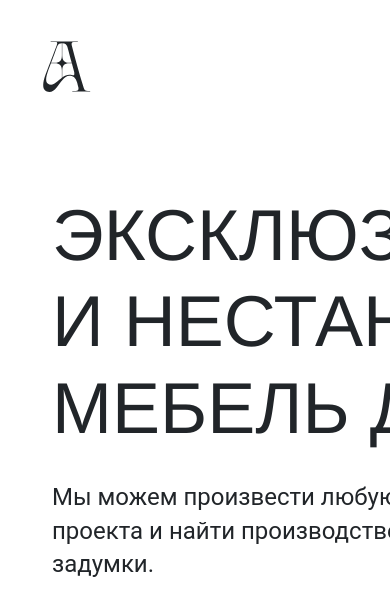
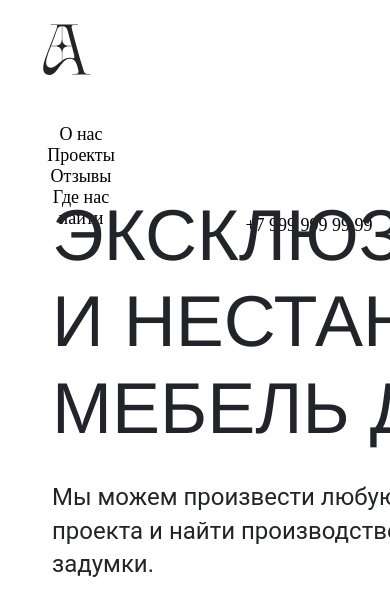
Before and after one commit to yrik2707/portfolio, a plain HTML site: page index.html in a window 390 px wide. Shown: the top 616 px of the page. Drawn offline with Linux system fonts and the light colour scheme.

Commit message:
Update style.css

```diff
--- a/css/style.css
+++ b/css/style.css
@@ -7,24 +7,44 @@
 
 header {
     display: flex;
-    align-items: center; /* Чтобы выровнять элементы по вертикали */
+    align-items: center;
     margin-left: 32px;
     margin-right: 32px;
     margin-top: 12px;
-    width: 1376px;
+    width: 100%; /* Ширина 100% для адаптивности */
     height: 108px;
     flex-shrink: 0;
 }
+
 nav {
     width: 98px;
     height: 108px;
-    margin-left: 861px;
+    margin-left: auto; /* Автоматическое выравнивание справа */
     display: inline-flex;
     flex-direction: column;
     align-items: flex-start;
     gap: 8px;
     padding-top: 17px;
 }
+
+/* Добавим медиа-запросы для адаптивности */
+@media screen and (max-width: 768px) {
+    header {
+        flex-direction: column; /* Переключаем на вертикальное выравнивание */
+        align-items: flex-start;
+        text-align: center; /* Центрируем текст по центру */
+    }
+
+    nav {
+        margin-left: 0; /* Убираем правый отступ */
+        margin-top: 20px; /* Увеличиваем верхний отступ */
+    }
+
+    /* Добавьте другие стили для мобильного экрана */
+}
+
+/* Добавьте другие медиа-запросы по мере необходимости */
+
 
 
 ul {
```
